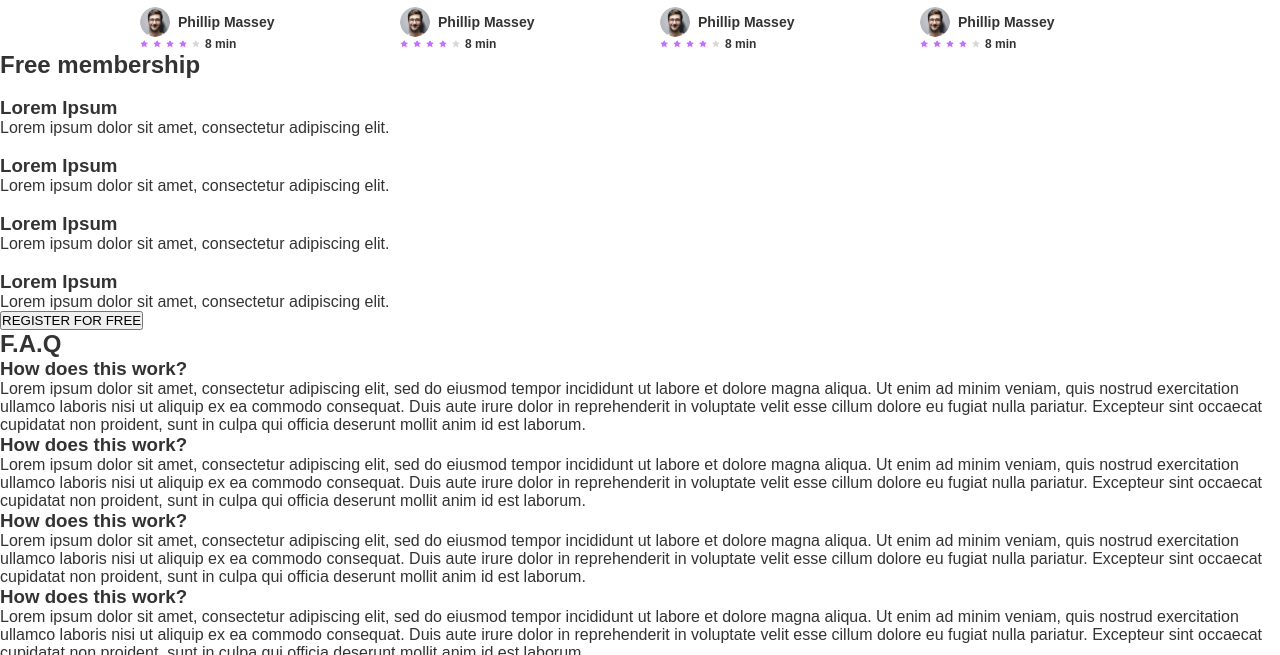
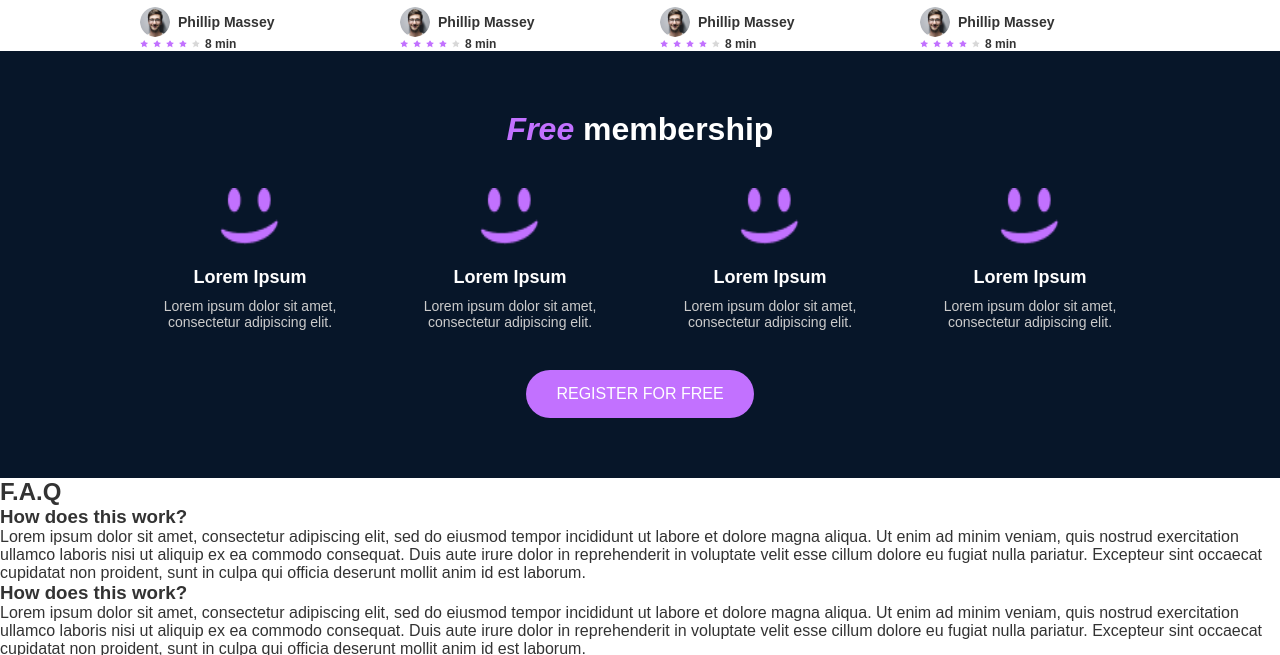
Before and after one commit to Naledi84/css_advanced, a plain HTML site: page index.html in a window 1280 px wide. Shown: the part 1377-2032 px from the top of the page. Drawn offline with Linux system fonts and the light colour scheme.

Commit message:
Structured and styled membership section with benefits and register button

```diff
--- a/index.html
+++ b/index.html
@@ -185,30 +185,44 @@
           </div>
         </div>
       </section>
-      <section>
-        <h2>Free membership</h2>
-        <div>
-          <img src="./images/smile.svg" alt="" />
+
+
+
+
+
+
+
+
+     <section class="membership">
+  <h2><span class="purple">Free</span> membership</h2>
+  <div class="membership-benefits">
+    <div class="benefit-card">
+      <img src="images/CSS Advanced/smile.png" alt="Smiley icon" />
       <h3>Lorem Ipsum</h3>
       <p>Lorem ipsum dolor sit amet, consectetur adipiscing elit.</p>
     </div>
-        <div>
-          <img src="./images/smile.svg" alt="" />
+    <div class="benefit-card">
+      <img src="images/CSS Advanced/smile.png" alt="Smiley icon" />
       <h3>Lorem Ipsum</h3>
       <p>Lorem ipsum dolor sit amet, consectetur adipiscing elit.</p>
     </div>
-        <div>
-          <img src="./images/smile.svg" alt="" />
+    <div class="benefit-card">
+      <img src="images/CSS Advanced/smile.png" alt="Smiley icon" />
       <h3>Lorem Ipsum</h3>
       <p>Lorem ipsum dolor sit amet, consectetur adipiscing elit.</p>
     </div>
-        <div>
-          <img src="./images/smile.svg" alt="" />
+    <div class="benefit-card">
+      <img src="images/CSS Advanced/smile.png" alt="Smiley icon" />
       <h3>Lorem Ipsum</h3>
       <p>Lorem ipsum dolor sit amet, consectetur adipiscing elit.</p>
     </div>
-        <button>REGISTER FOR FREE</button>
+  </div>
+  <button class="register-btn">REGISTER FOR FREE</button>
 </section>
+
+
+
+
       <section>
         <h2>F.A.Q</h2>
         <div>
--- a/styles.css
+++ b/styles.css
@@ -306,3 +306,61 @@ nav ul li a {
   font-size: 12px;
   font-weight: 600;
 }
+
+.membership {
+  background-color: #071629;
+  color: #fff;
+  text-align: center;
+  padding: 60px 20px;
+}
+
+.membership h2 {
+  font-size: 32px;
+  margin-bottom: 40px;
+}
+
+.purple {
+  color: #c271ff;
+  font-weight: 600;
+  font-style: italic; /* only if needed */
+}
+
+
+.membership-benefits {
+  display: flex;
+  justify-content: center;
+  gap: 40px;
+  flex-wrap: wrap;
+  margin-bottom: 40px;
+}
+
+.benefit-card {
+  width: 220px;
+  text-align: center;
+}
+
+.benefit-card img {
+  width: 60px;
+  height: 60px;
+  margin-bottom: 15px;
+}
+
+.benefit-card h3 {
+  font-size: 18px;
+  margin-bottom: 10px;
+}
+
+.benefit-card p {
+  font-size: 14px;
+  color: #ccc;
+}
+
+.register-btn {
+  background-color: #c271ff;
+  color: #fff;
+  border: none;
+  padding: 15px 30px;
+  font-size: 16px;
+  border-radius: 30px;
+  cursor: pointer;
+}
```
Lines whose indentation alone changed are shown as unchanged.
